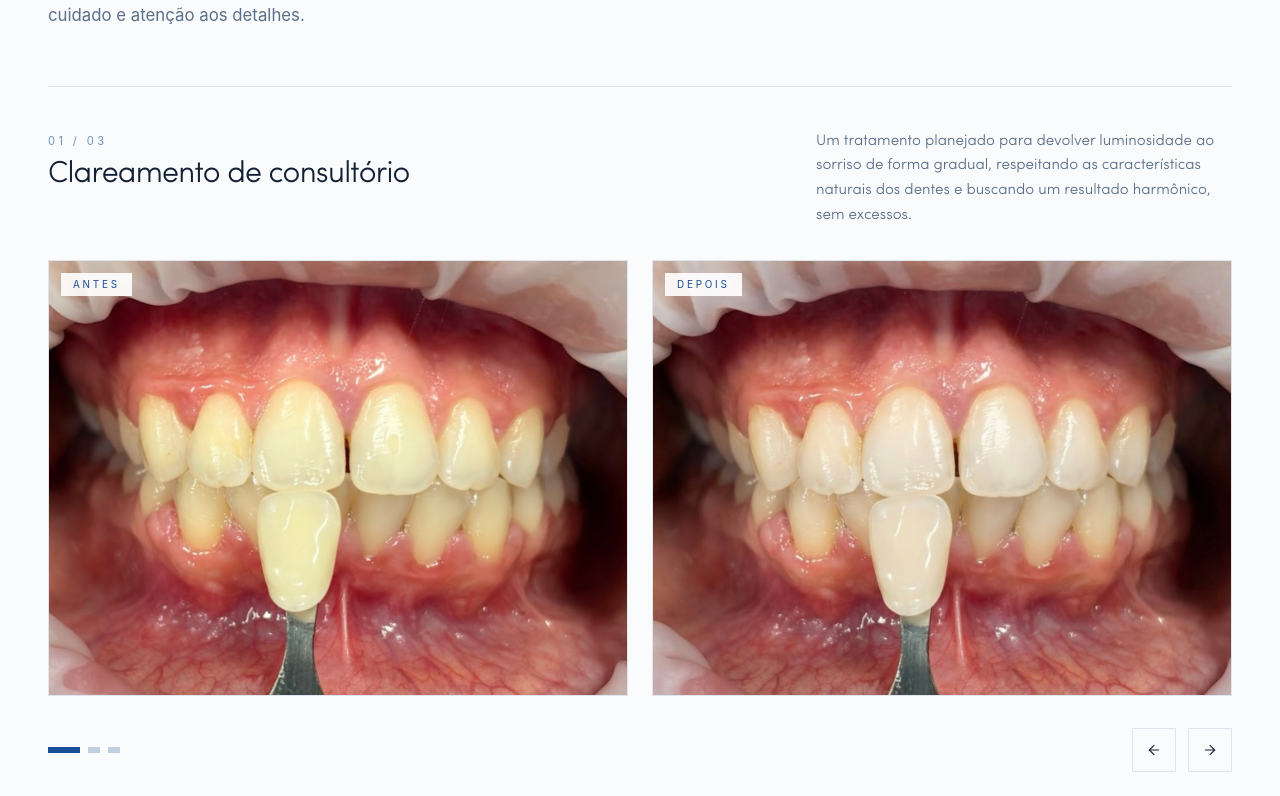
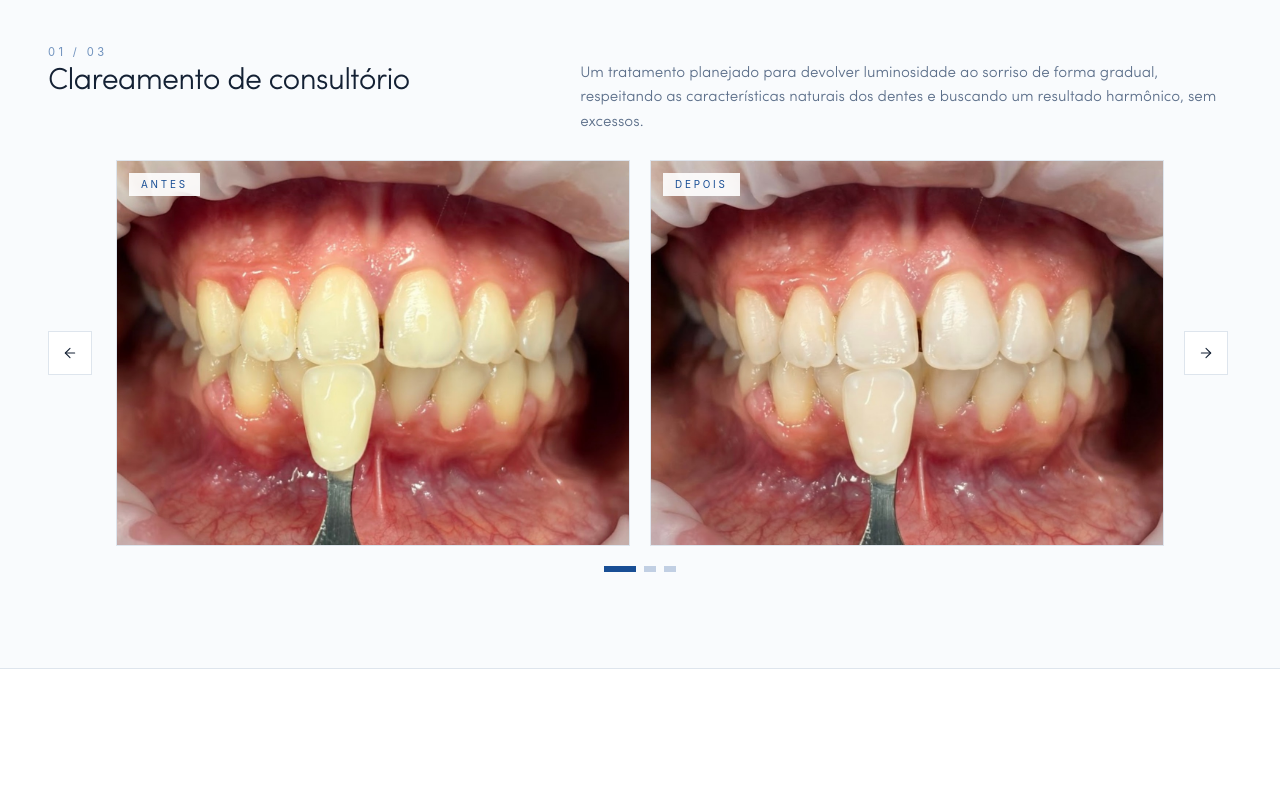
Before and after one commit to drmatheusfilgueiras/matheusfilgueiras, a React (Vite) app: page / in a window 1280 px wide. Shown: the part 7084-7880 px from the top of the page. Built offline with nearby package versions, Linux system fonts and the light colour scheme; the HTML template or start-up script is replaced by a standard one; a web font is replaced by a local one.

Commit message:
style: compact clinical stories section

```diff
--- a/src/components/HistoriasClinicas.jsx
+++ b/src/components/HistoriasClinicas.jsx
@@ -59,7 +59,7 @@ const HistoriasClinicas = ({ casos = [] }) => {
     const current = casos[index];
 
     return (
-        <div className="mt-14 border-t border-border pt-10">
+        <div className="mt-10">
             {/* Janela da galeria */}
             <div
                 ref={trackRef}
@@ -84,12 +84,12 @@ const HistoriasClinicas = ({ casos = [] }) => {
                         transition={{ duration: 0.45, ease: [0.22, 1, 0.36, 1] }}
                     >
                         {/* Identificação do caso */}
-                        <div className="flex flex-wrap items-baseline justify-between gap-4">
+                        <div className="grid gap-5 lg:grid-cols-[0.88fr_1.12fr] lg:items-start">
                             <div>
                                 <span className="text-[0.7rem] tracking-[0.3em] text-primary/60">
                                     {String(index + 1).padStart(2, '0')} / {String(total).padStart(2, '0')}
                                 </span>
-                                <h3 className="mt-2 text-2xl font-light tracking-tight text-foreground sm:text-[1.9rem]">
+                                <h3 className="mt-1 text-2xl font-light tracking-tight text-foreground sm:text-[1.9rem]">
                                     {current.titulo}
                                 </h3>
                                 {current.procedimento && (
@@ -99,14 +99,23 @@ const HistoriasClinicas = ({ casos = [] }) => {
                                 )}
                             </div>
                             {current.nota && (
-                                <p className="max-w-[26rem] text-[0.95rem] font-light leading-relaxed text-muted-foreground">
+                                <p className="max-w-[42rem] text-[0.95rem] font-light leading-relaxed text-muted-foreground lg:pt-6">
                                     {current.nota}
                                 </p>
                             )}
                         </div>
 
                         {/* ANTES / DEPOIS — lado a lado no desktop, empilhado no mobile */}
-                        <div className="mt-8 grid gap-4 sm:grid-cols-2 sm:gap-6">
+                        <div className="mt-6 grid grid-cols-[2.75rem_minmax(0,1fr)_2.75rem] items-center gap-3 lg:grid-cols-[3rem_minmax(0,68rem)_3rem] lg:justify-center lg:gap-5">
+                            <button
+                                type="button"
+                                onClick={() => paginate(-1)}
+                                aria-label="Caso anterior"
+                                className="inline-flex h-11 w-11 items-center justify-center border border-border bg-background text-foreground transition-colors hover:border-primary hover:text-primary active:scale-[0.96]"
+                            >
+                                <ArrowLeft className="h-4 w-4" strokeWidth={1.6} />
+                            </button>
+                            <div className="grid min-w-0 gap-4 sm:grid-cols-2 sm:gap-5">
                                 <figure className="relative overflow-hidden border border-border bg-secondary">
                                     <span className="absolute left-3 top-3 z-10 bg-background/90 px-3 py-1 text-[0.62rem] uppercase tracking-[0.28em] text-primary">
                                         Antes
@@ -132,13 +141,22 @@ const HistoriasClinicas = ({ casos = [] }) => {
                                     />
                                 </figure>
                             </div>
+                            <button
+                                type="button"
+                                onClick={() => paginate(1)}
+                                aria-label="Próximo caso"
+                                className="inline-flex h-11 w-11 items-center justify-center border border-border bg-background text-foreground transition-colors hover:border-primary hover:text-primary active:scale-[0.96]"
+                            >
+                                <ArrowRight className="h-4 w-4" strokeWidth={1.6} />
+                            </button>
+                        </div>
                     </motion.div>
                 </AnimatePresence>
             </div>
 
             {/* Controles */}
-            <div className="mt-8 flex items-center justify-between">
-                <div className="flex items-center gap-2" aria-hidden="true">
+            <div className="mt-5 flex items-center justify-center">
+                <div className="flex items-center gap-2">
                     {casos.map((c, i) => (
                         <button
                             key={c.titulo}
@@ -152,24 +170,6 @@ const HistoriasClinicas = ({ casos = [] }) => {
                         />
                     ))}
                 </div>
-                <div className="flex items-center gap-3">
-                    <button
-                        type="button"
-                        onClick={() => paginate(-1)}
-                        aria-label="Caso anterior"
-                        className="inline-flex h-11 w-11 items-center justify-center border border-border text-foreground transition-colors hover:border-primary hover:text-primary active:scale-[0.96]"
-                    >
-                        <ArrowLeft className="h-4 w-4" strokeWidth={1.6} />
-                    </button>
-                    <button
-                        type="button"
-                        onClick={() => paginate(1)}
-                        aria-label="Próximo caso"
-                        className="inline-flex h-11 w-11 items-center justify-center border border-border text-foreground transition-colors hover:border-primary hover:text-primary active:scale-[0.96]"
-                    >
-                        <ArrowRight className="h-4 w-4" strokeWidth={1.6} />
-                    </button>
-                </div>
             </div>
         </div>
     );
--- a/src/pages/HomePage.jsx
+++ b/src/pages/HomePage.jsx
@@ -606,7 +606,7 @@ function HomePage() {
 
             {/* 08 — HISTÓRIAS CLÍNICAS */}
             <section id="historias" className="border-y border-border bg-secondary/40">
-                <div className="mx-auto w-full max-w-[90rem] px-6 py-20 lg:px-12 lg:py-32">
+                <div className="mx-auto w-full max-w-[90rem] px-6 py-16 lg:px-12 lg:py-24">
                     <Reveal>
                         <p className="text-[0.72rem] uppercase tracking-[0.4em] text-primary">Histórias clínicas</p>
                         <h2 className="mt-6 text-3xl font-light leading-tight sm:text-[2.8rem]">
```
Lines whose indentation alone changed are shown as unchanged.
